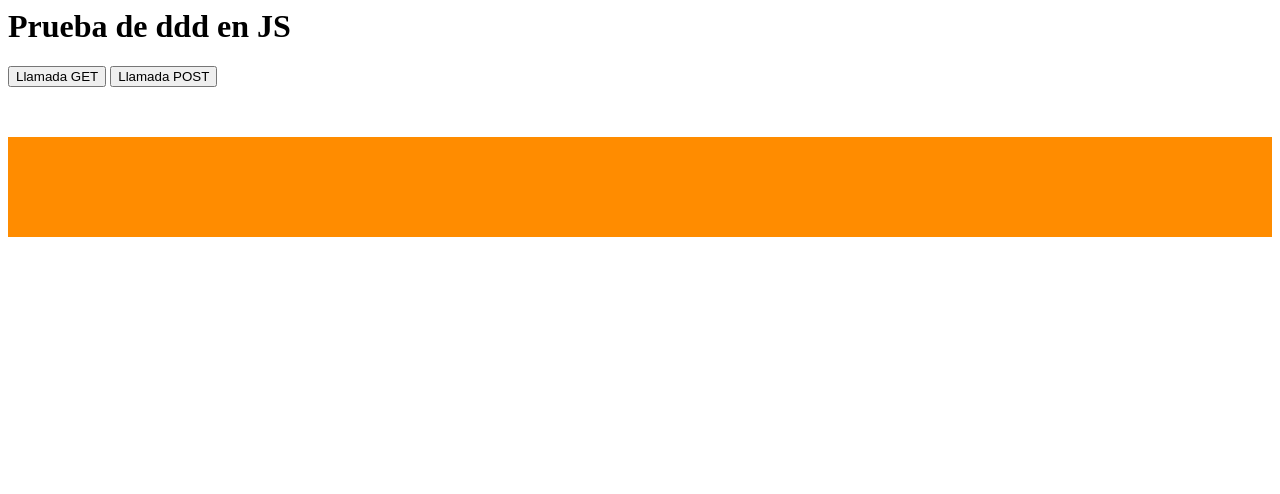
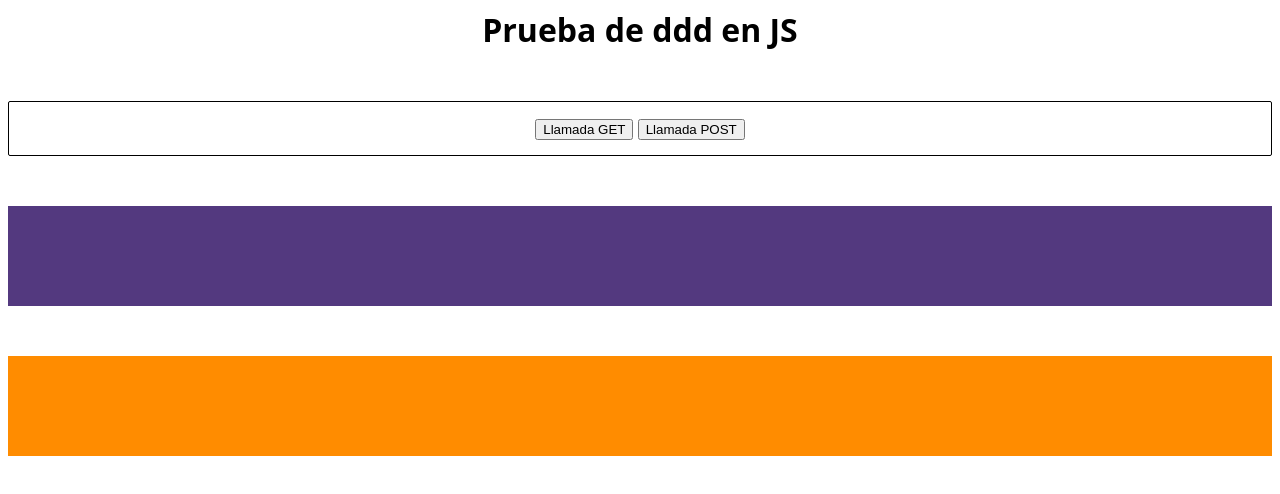
Before and after one commit to pedromcarrion/ddd-sample-clientside, a website built with Parcel: page src/index.html in a window 1280 px wide. Built offline with nearby package versions, Linux system fonts and the light colour scheme.

Commit message:
- Rename class UserEntity to User - Add a bit of css

```diff
--- a/src/entities/user-entity.js
+++ b/src/entities/user.js
@@ -1,4 +1,4 @@
-class UserEntity{
+class User{
   constructor({name, username}){
     this._name = name;
     this._username= username;
@@ -13,4 +13,4 @@ class UserEntity{
   }
 }
 
-export default UserEntity;
+export default User;
--- a/src/index.html
+++ b/src/index.html
@@ -4,8 +4,11 @@
     </head>
     <body>
         <h1>Prueba de ddd en JS</h1>
-        <button id="btn-prueba">Llamada GET</button>
-        <button id="btn-prueba2">Llamada POST</button>
+        <div class='wrapper-buttons'>
+            <button id="btn-prueba">Llamada GET</button>
+            <button id="btn-prueba2">Llamada POST</button>
+        </div>
+
         <div id="users">
 
         </div>
--- a/src/services/main-service.js
+++ b/src/services/main-service.js
@@ -1,6 +1,6 @@
 import 'babel-polyfill';
 import MainRepository from '../repositories/main-repository';
-import UserEntity from '../entities/user-entity';
+import User from '../entities/user';
 import Post from '../entities/post';
 
 class MainService{
@@ -16,7 +16,7 @@ class MainService{
 
     for(let i=0; i < usersJson.length; i++){
       const userJson = usersJson[i];
-      const user = new UserEntity({name: userJson.name, username: userJson.username});
+      const user = new User({name: userJson.name, username: userJson.username});
       users.push(user);
     }
 
--- a/src/ui/main.scss
+++ b/src/ui/main.scss
@@ -1,8 +1,27 @@
+
+body{
+    font-family: system-ui;
+}
+h1{
+    text-align: center;
+}
+.wrapper-buttons{
+    margin: 50px auto;
+    text-align: center;
+    border: 1px #000 solid;
+    padding: 15px;
+    border-radius: 2px;
+}
+
+#users{
+    background-color: #53397f;
+    padding: 50px 10px;
+    color: #FFF;
+}
 #post-created{
     background-color: darkorange;
     color: #FFF;
     padding: 50px 10px;
-    font-family: system-ui;
     margin: 50px 0;
 
     span{
```
